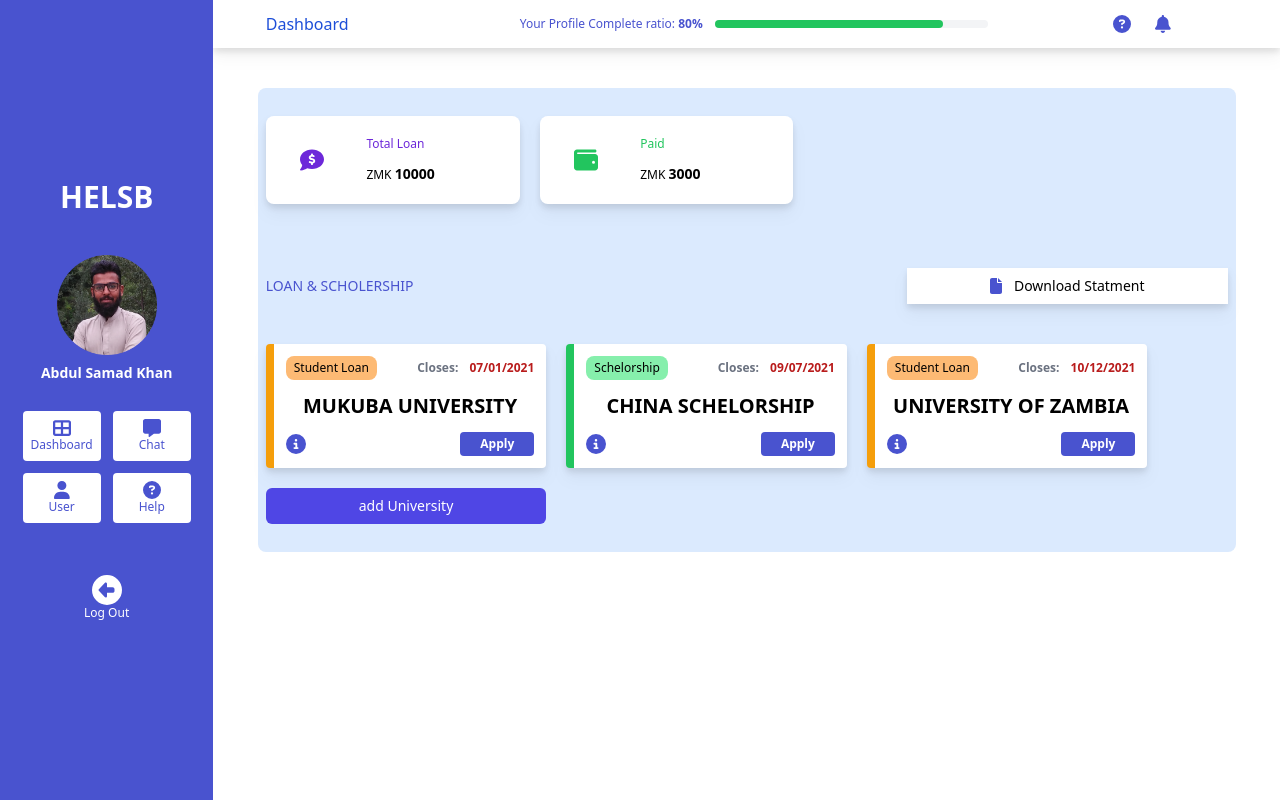
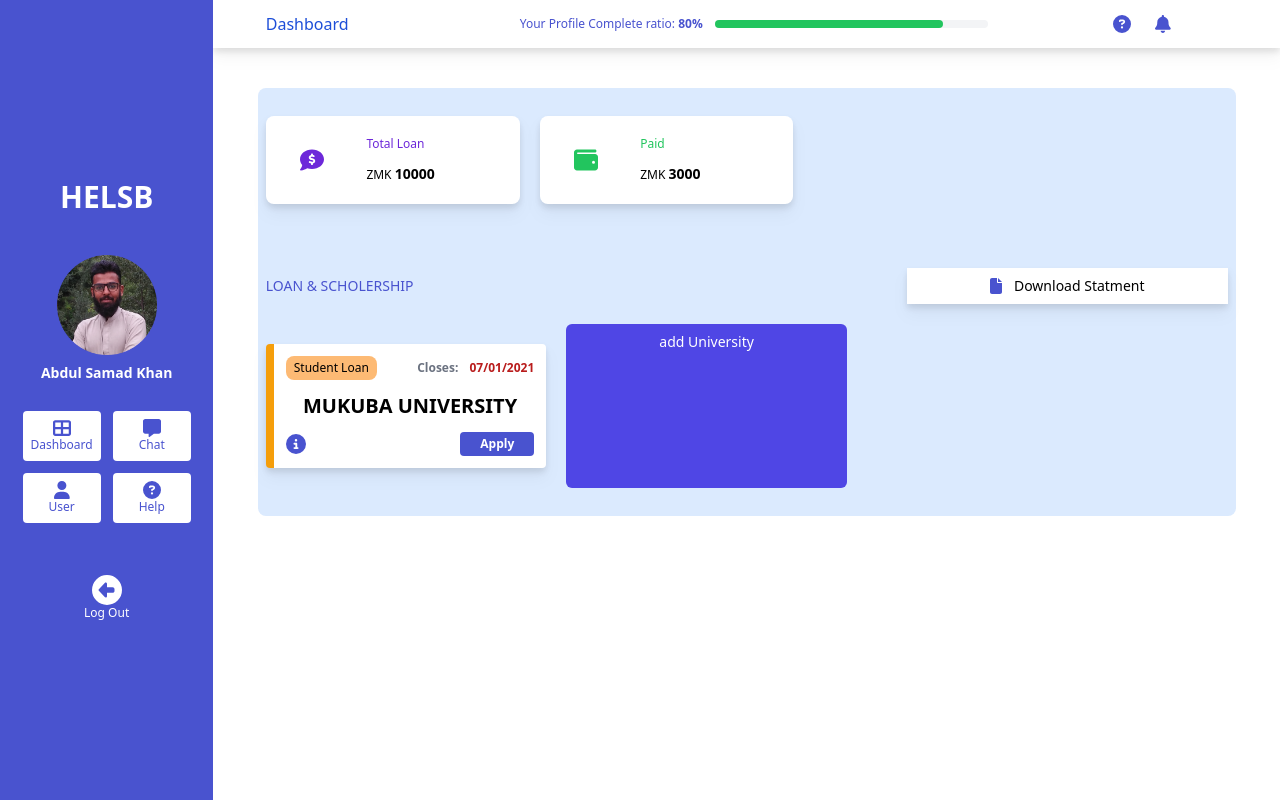
Before and after one commit to AbdulSamad676/Dashboard-in-React, a React (Vite) app: page /dashboard in a window 1280 px wide. Built offline with nearby package versions, Linux system fonts and the light colour scheme.

Commit message:
issue fixed

```diff
--- a/src/components/Modal.jsx
+++ b/src/components/Modal.jsx
@@ -1,7 +1,7 @@
 import React from 'react';
 import { useState } from 'react';
 import { useDispatch } from 'react-redux';
-import addUniversity from '../store/Slices/UniversitiesSlice/UniversitiesSlice';
+import { addUniversity } from '../store/Slices/UniversitiesSlice/UniversitiesSlice';
 
 const Modal = ({ closeModal }) => {
   const [formData, setFormData] = useState({
--- a/src/pages/Dashboard.jsx
+++ b/src/pages/Dashboard.jsx
@@ -78,7 +78,7 @@ function Dashboard() {
         </div>
       </div>
       <div className='my-5 grid sm:grid-cols-2 lg:grid-cols-3 gap-y-5 sm:gap-y-0 sm:gap-x-5 w-full md:w-11/12 sm:w-12/12 box-border '>
-        {uniData?.map((item) => {
+        {reduxData?.map((item) => {
           return <UniCard key={item.key} data={item} />;
         })}
         <button
--- a/src/store/Slices/UniversitiesSlice/UniversitiesSlice.js
+++ b/src/store/Slices/UniversitiesSlice/UniversitiesSlice.js
@@ -14,7 +14,7 @@ const initialState = {
   ],
 };
 
-export const universitiesSlice = createSlice({
+export const UniversitiesSlice = createSlice({
   name: 'universities',
   initialState,
   reducers: {
@@ -35,7 +35,7 @@ export const universitiesSlice = createSlice({
 });
 
 // exporting individual actions through which we can modify
-export const { addUniversity } = universitiesSlice.actions;
+export const { addUniversity } = UniversitiesSlice.actions;
 
 // Exporting all the reducers
-export default universitiesSlice.reducer;
+export default UniversitiesSlice.reducer;
```
